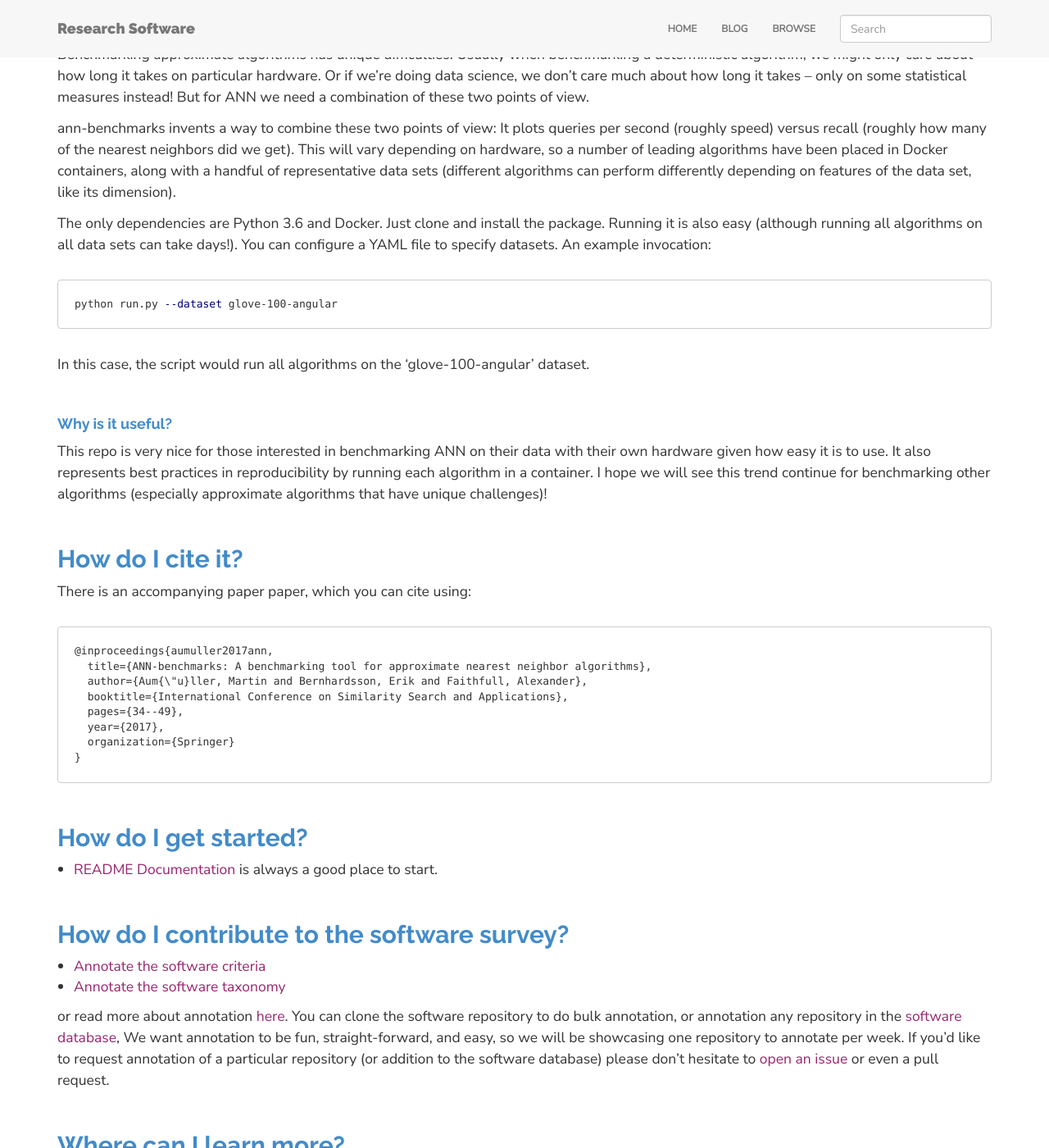
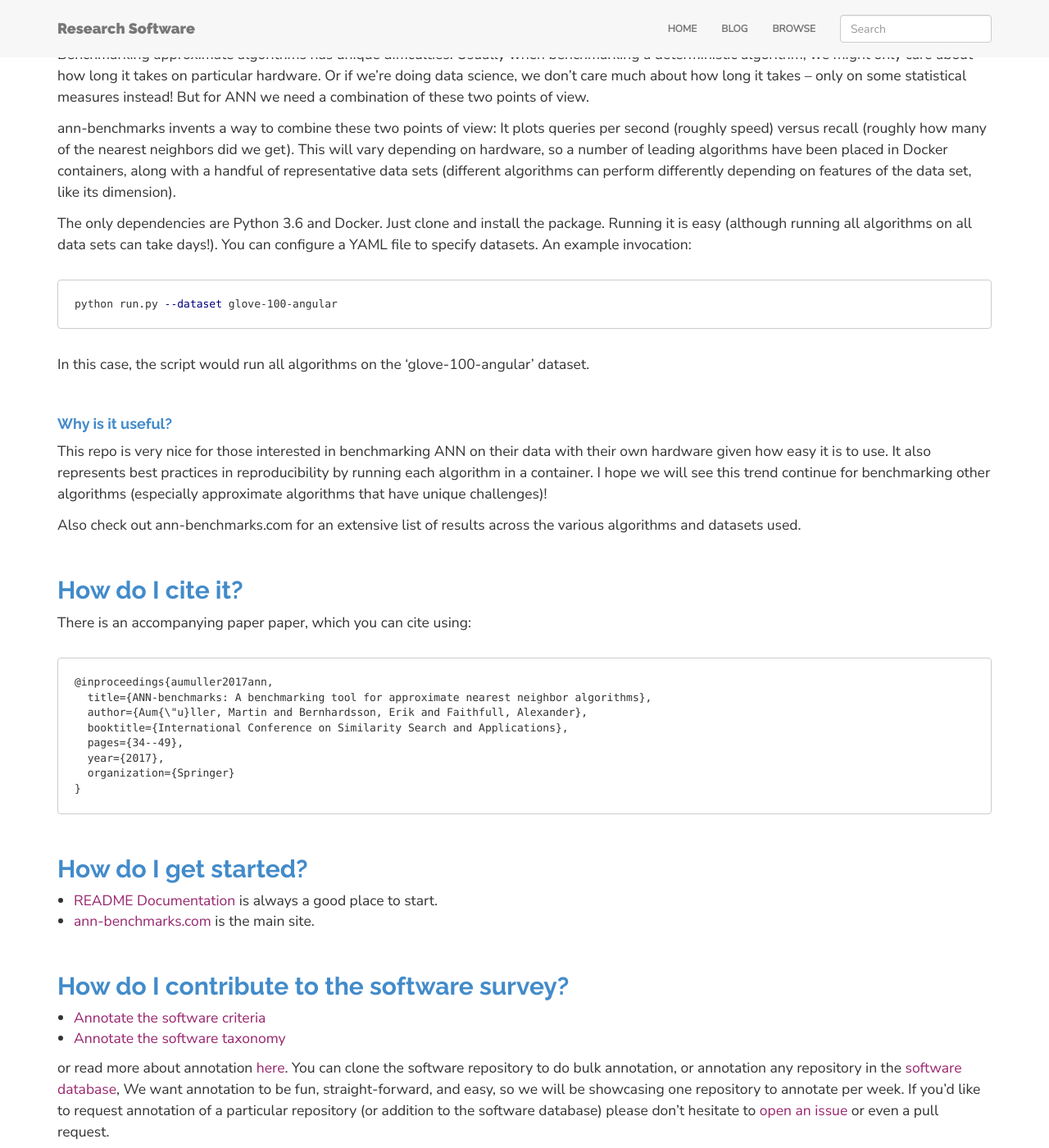
Before and after one commit to rseng/rseng, a Jekyll site: the page built from _posts/software/2020-11-01-ann-benchmarks.md, in a window 1280 px wide and 1400 px high, scrolled down 1647 px. Shown: the whole window at 82% size. Built offline with Jekyll 4.4.1, drawn with Linux system fonts in a browser that asks for light colours; nearby versions of some CDN libraries.

Commit message:
Add link to ann-benchmarks main website (#22)
* Update _posts/software/2020-11-01-ann-benchmarks.md
* Update 2020-11-01-ann-benchmarks.md
Co-authored-by: Vanessasaurus <vsochat@gmail.com>

```diff
--- a/_posts/software/2020-11-01-ann-benchmarks.md
+++ b/_posts/software/2020-11-01-ann-benchmarks.md
@@ -55,6 +55,8 @@ In this case, the script would run all algorithms on the 'glove-100-angular' dat
 #### Why is it useful?
 
 This repo is very nice for those interested in benchmarking ANN on their data with their own hardware given how easy it is to use. It also represents best practices in reproducibility by running each algorithm in a container. I hope we will see this trend continue for benchmarking other algorithms (especially approximate algorithms that have unique challenges)!
+
+Also check out ann-benchmarks.com for an extensive list of results across the various algorithms and datasets used.
 
 <a id="cite">
 ## How do I cite it?
@@ -76,6 +78,7 @@ There is an accompanying paper paper, which you can cite using:
 ## How do I get started?
 
  - [README Documentation](https://github.com/erikbern/ann-benchmarks#Install) is always a good place to start.
+ - [ann-benchmarks.com](http://ann-benchmarks.com) is the main site.
 
 <a id="contribute">
 ## How do I contribute to the software survey?
```
Also changed, not shown: other parts of _posts/software/2020-11-01-ann-benchmarks.md (+1 -1 lines).
